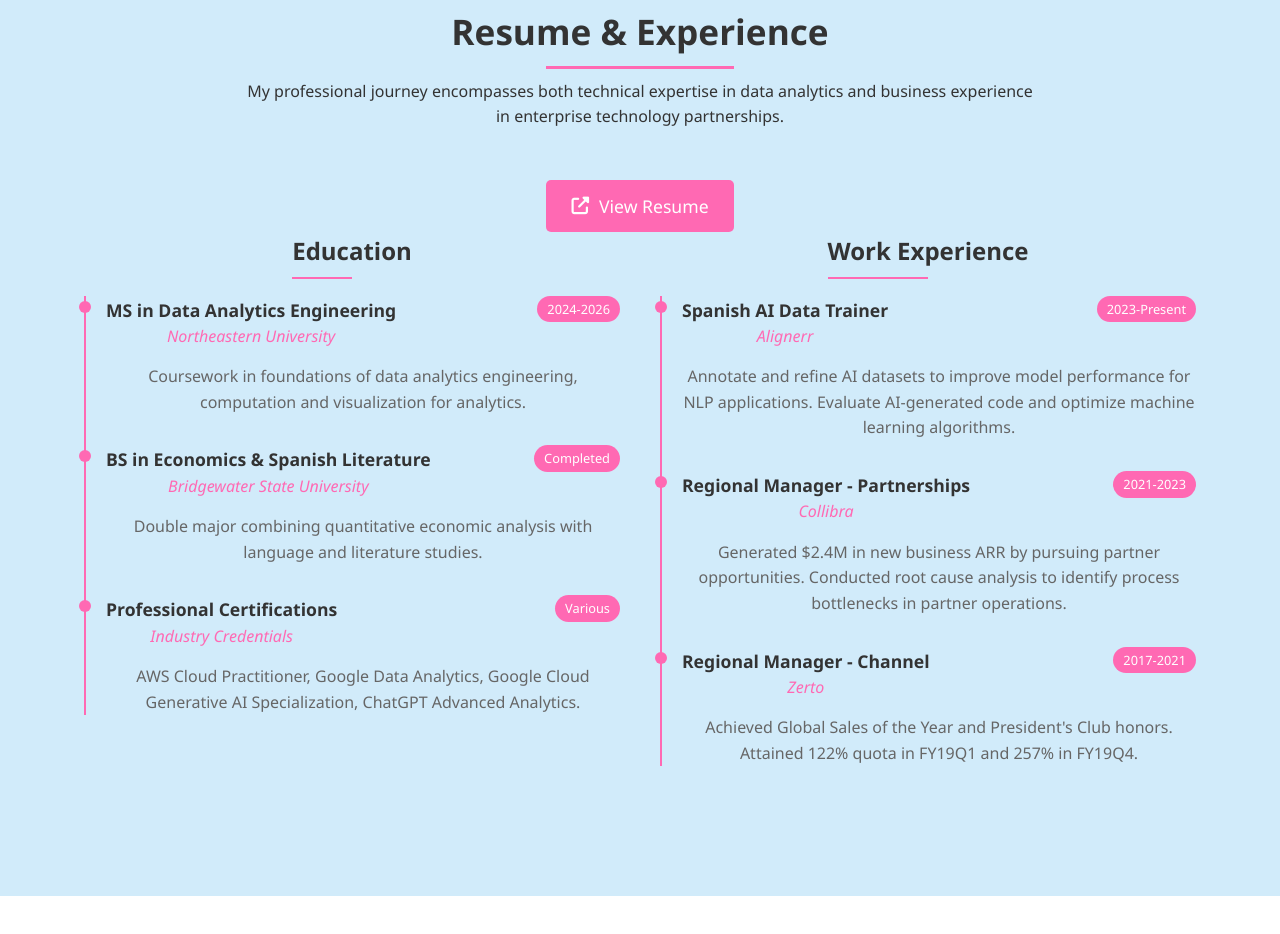
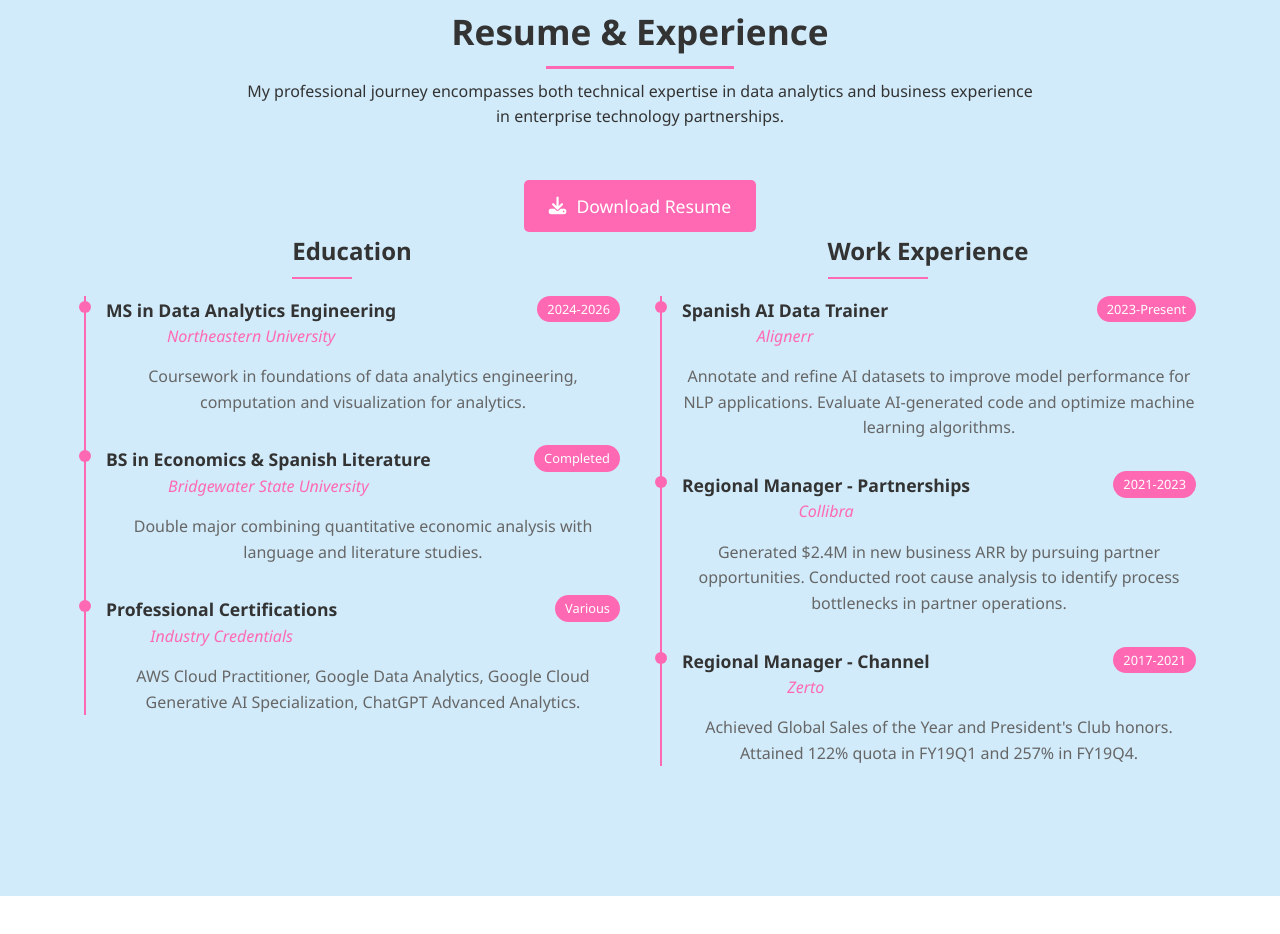
Before and after one commit to rosalinatorres888/portfolio, a plain HTML site: page my-webpage.html in a window 1280 px wide. Shown: the part 2551-3485 px from the top of the page. Drawn offline with Linux system fonts and the light colour scheme.

Commit message:
my-webpage.html

```diff
--- a/my-webpage.html
+++ b/my-webpage.html
@@ -1033,7 +1033,11 @@
                 <p>My professional journey encompasses both technical expertise in data analytics and business experience in enterprise technology partnerships.</p>
             </div>
             <div class="resume-download animate animate-delay-1">
-               <a href="https://rosalinatorres888.github.io/portfolio/rosalina-resume.html" class="btn" target="_blank"><i class="fas fa-external-link-alt"></i> View Resume</a>
+               <a href="https://rosalinatorres888.github.io/portfolio/rosalina-resume.pdf"
+   class="btn"
+   download
+   target="_blank">
+   <i class="fas fa-download"></i> Download Resume </a>
             <div class="timeline-content animate animate-delay-2">
                 <div class="timeline-column">
                     <h3>Education</h3>
```
